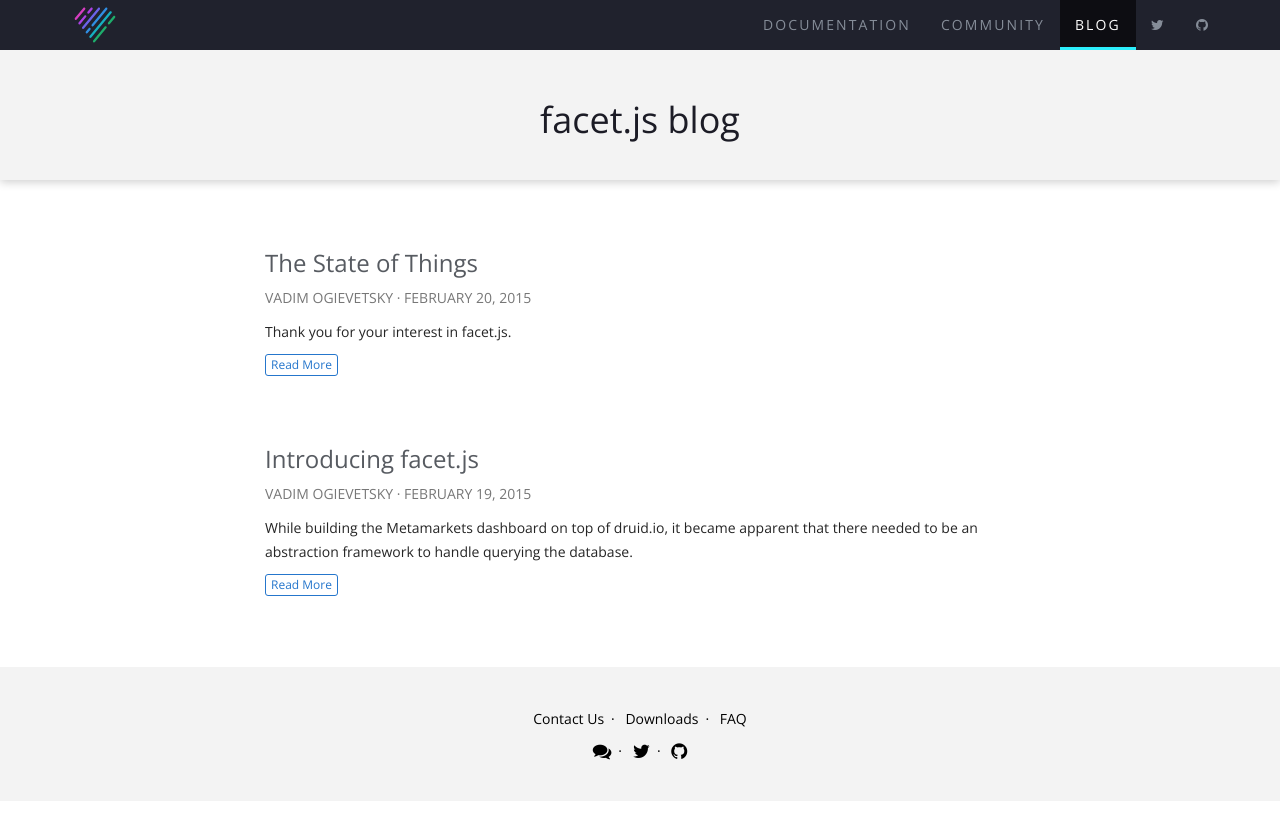
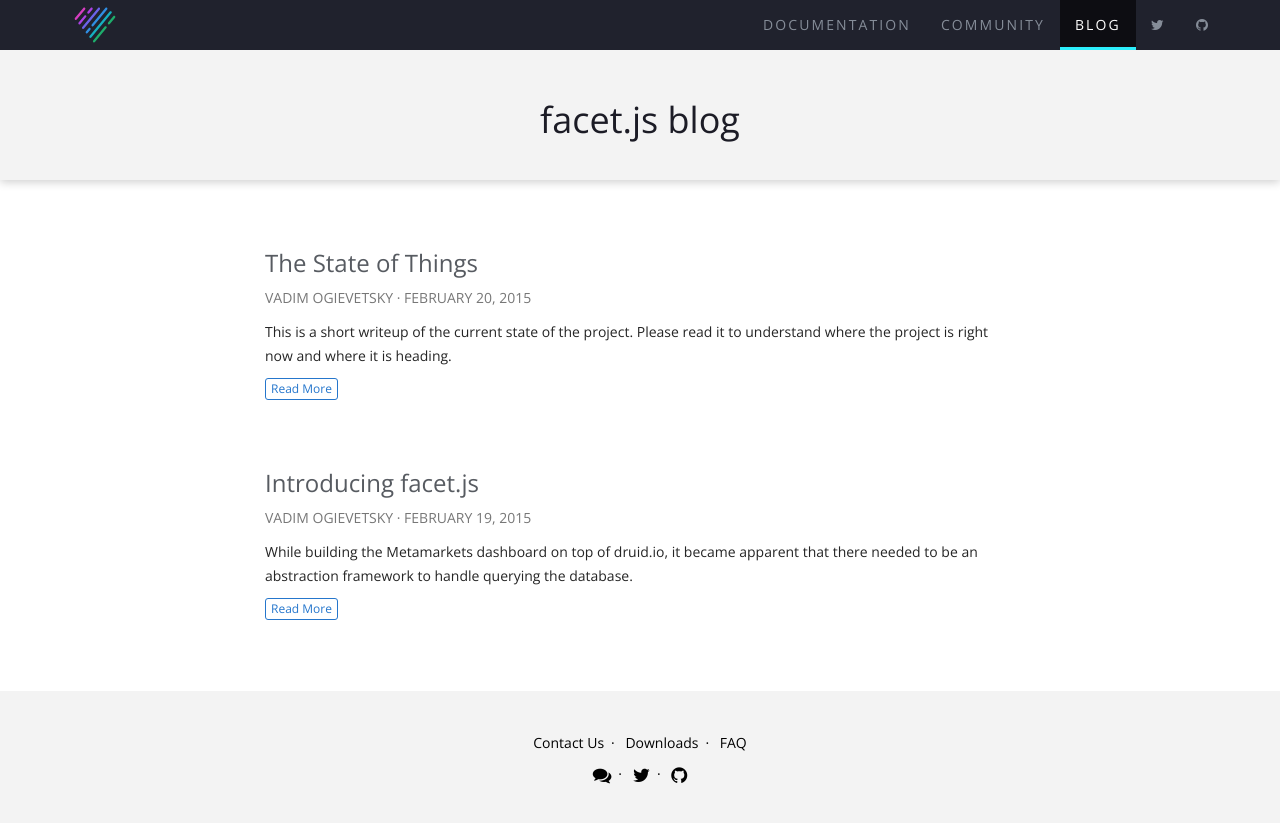
Before and after one commit to smartpcr/facetjs.github.io, a Jekyll site: the page built from blog/index.html, in a window 1280 px wide. Shown: the top 823 px of the page. Built offline with Jekyll 4.4.1, drawn with Linux system fonts in a browser that asks for light colours; nearby versions of some CDN libraries; Markdown is read by kramdown in place of the engine named in the settings.

Commit message:
Improving summary that appears on web page listing blogs
Removing "thanks" line and forming single paragraph out of next two lines.

```diff
--- a/_posts/2015-02-20-the-state-of-things.md
+++ b/_posts/2015-02-20-the-state-of-things.md
@@ -4,11 +4,7 @@ layout: post
 author: Vadim Ogievetsky
 image: http://metamarkets.com/wp-content/uploads/2011/04/fastcar-sized-470x288.jpg
 ---
-
-Thank you for your interest in facet.js.
-
-This is a short writeup of the current state of the project.
-Please read it to understand where the project is right now and where it is heading.
+This is a short writeup of the current state of the project. Please read it to understand where the project is right now and where it is heading.
 
 ## Where is this coming from?
 
```
